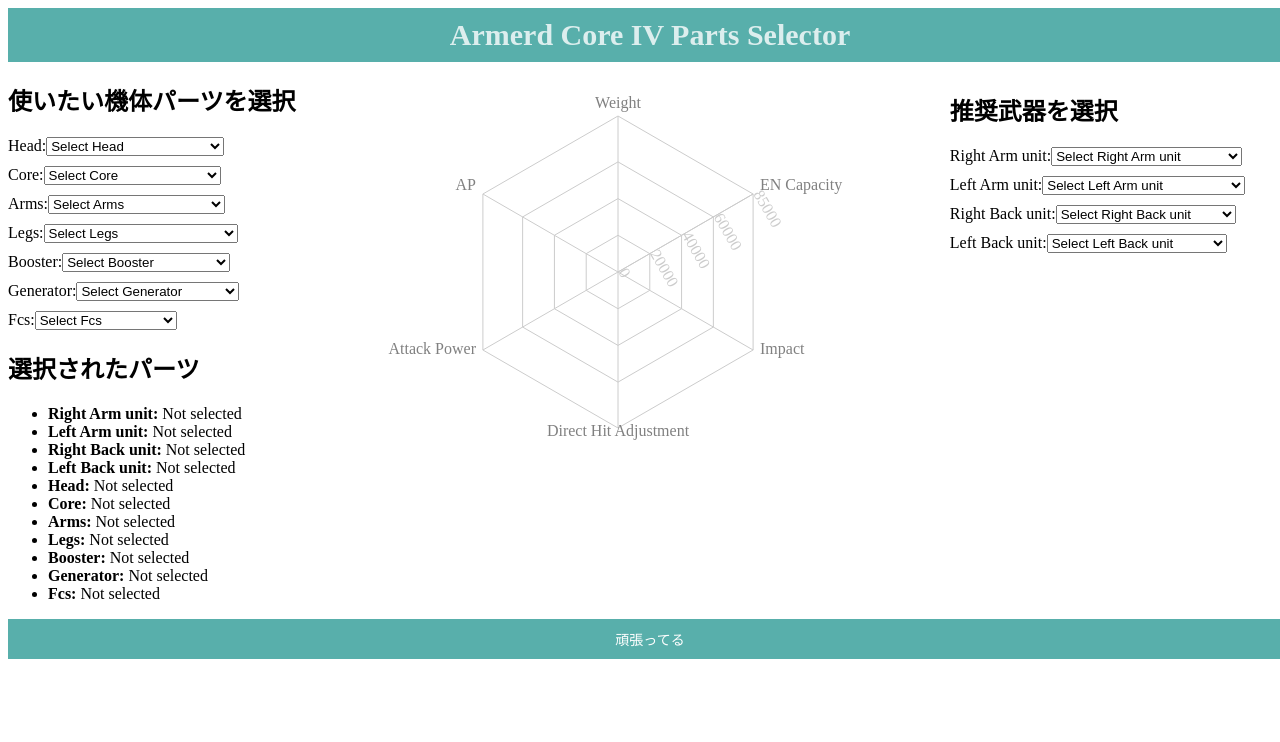
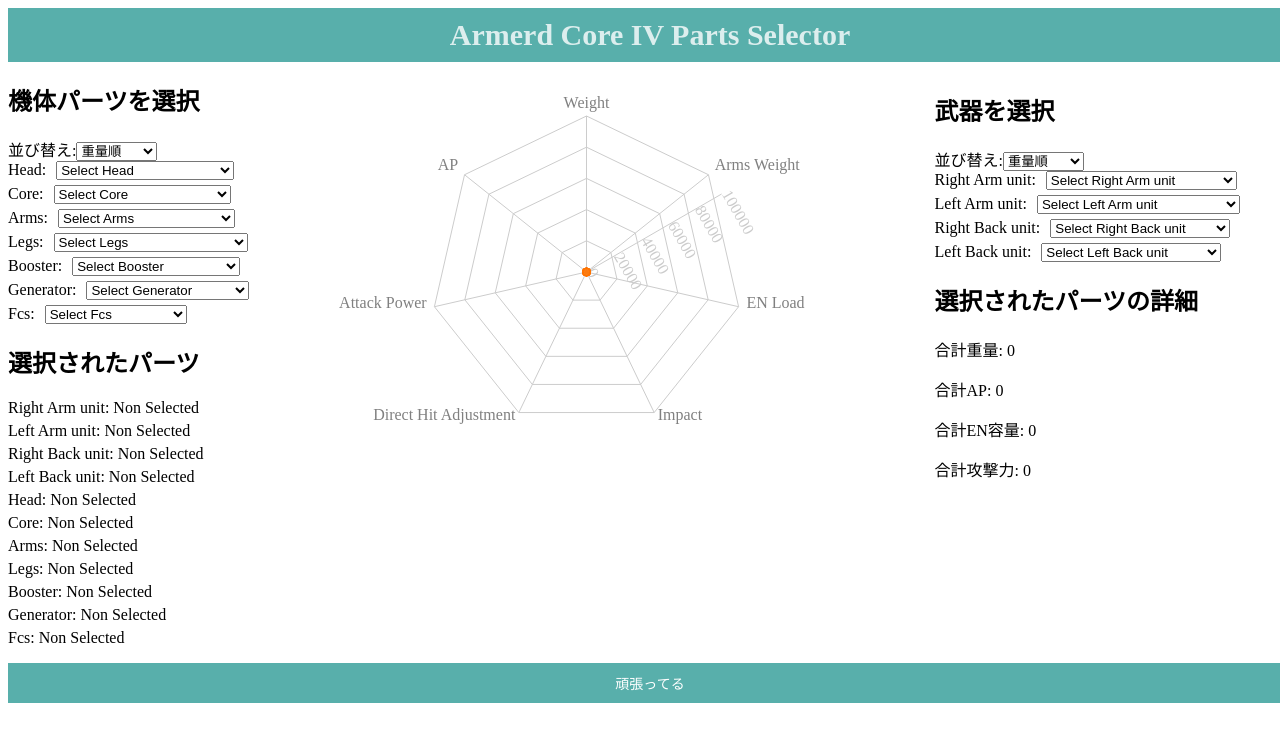
Before and after one commit to akimas1846/ac-assembly, a React (Vite) app: page / in a window 1280 px wide. Shown: the top 742 px of the page. Built offline with nearby package versions, Linux system fonts and the light colour scheme.

Commit message:
完成かも

```diff
--- a/src/components/Main.jsx
+++ b/src/components/Main.jsx
@@ -1,6 +1,5 @@
 import React, { useState, useEffect } from "react";
 import acPartsData from "../data/acPartsData.json";
-import ParallelCoordinate from "./ParallelCoordinate";
 import RadarChart from "./RadarChart";
 
 function Main() {
@@ -23,18 +22,7 @@
   const unitsPartsType = partTypes.filter((item) =>
     item.label.includes("unit")
   );
-  const otherWeapon = partTypes.filter((item) => !item.label.includes("unit"));
-  const parallelData = [
-    { label: "armunit", data: acPartsData.armunit },
-    { label: "backunit", data: acPartsData.backunit },
-    { label: "Head", data: acPartsData.head },
-    { label: "Core", data: acPartsData.core },
-    { label: "Arms", data: acPartsData.arms },
-    { label: "Legs", data: acPartsData.legs },
-    { label: "Booster", data: acPartsData.booster },
-    { label: "Generator", data: acPartsData.generator },
-    { label: "Fcs", data: acPartsData.fcs },
-  ];
+  const otherParts = partTypes.filter((item) => !item.label.includes("unit"));
 
   const initialSelectedParts = {
     "Right Arm unit": "",
@@ -51,14 +39,14 @@
   };
 
   const [selectedParts, setSelectedParts] = useState(initialSelectedParts);
-  const [parallelCoordinateData, setParallelCoordinateData] = useState(
-    acPartsData.armunit
-  );
-  const [recommendedLegs, setRecommendedLegs] = useState([]);
-  const [recommendedArms, setRecommendedArms] = useState([]);
-  const [recommendedGenerator, setRecommendedGenerator] = useState([]);
-  const [activeTab, setActiveTab] = useState("parts");
-  const [activeComponent, setActiveComponent] = useState("parallel");
+  const [sortOption, setSortOption] = useState("weight"); // Default sorting option for otherParts
+  const [unitPartsSortOption, setUnitPartsSortOption] = useState("weight"); // Default sorting option for unitParts
+  const [totals, setTotals] = useState({
+    weight: 0,
+    ap: 0,
+    enLoad: 0,
+    attackPower: 0,
+  });
 
   const handleSelectChange = (e, partType) => {
     const selectedName = e.target.value;
@@ -68,18 +56,11 @@
     }));
   };
 
-  const handleParallelCoordinateChange = (e) => {
-    const selectedPartType = e.target.value;
-    const partData = parallelData.find(
-      (part) => part.label === selectedPartType
-    ).data;
-    setParallelCoordinateData(partData);
-  };
-
   const calculateRecommendations = () => {
     let totalWeight = 0;
     let totalEnLoad = 0;
-    let armLoad = 0;
+    let totalAp = 0;
+    let totalAttackPower = 0;
 
     Object.entries(selectedParts).forEach(([partType, selectedName]) => {
       if (selectedName) {
@@ -92,105 +73,76 @@
           if (selectedPart) {
             totalWeight += selectedPart.Weight || 0;
             totalEnLoad += selectedPart["EN Load"] || 0;
-            if (
-              partType.includes("Arm unit") ||
-              partType.includes("Back unit")
-            ) {
-              armLoad += selectedPart.Weight || 0;
-            }
+            totalAp += selectedPart["AP"] || 0;
+            totalAttackPower += selectedPart["Attack Power"] || 0;
           }
         }
       }
     });
 
-    const filteredLegs = acPartsData.legs.filter(
-      (leg) => leg["Load Limit"] >= totalWeight
-    );
-    setRecommendedLegs(filteredLegs);
-
-    const filteredArms = acPartsData.arms.filter(
-      (arm) => arm["Arms Load Limit"] >= armLoad
-    );
-    setRecommendedArms(filteredArms);
-
-    const filteredGenerators = acPartsData.generator.filter(
-      (gen) => gen["EN Capacity"] >= totalEnLoad
-    );
-    setRecommendedGenerator(filteredGenerators);
+    setTotals({
+      weight: totalWeight,
+      ap: totalAp,
+      enLoad: totalEnLoad,
+      attackPower: totalAttackPower,
+    });
   };
 
   useEffect(() => {
     calculateRecommendations();
   }, [selectedParts]);
 
-  const handleTabChange = (e) => {
-    const tab = e.target.value;
-    setActiveTab(tab);
-    setSelectedParts(initialSelectedParts);
+  const handleSortChange = (e) => {
+    setSortOption(e.target.value);
   };
 
-  const handleComponentChange = (component) => {
-    setActiveComponent(component);
+  const handleUnitPartsSortChange = (e) => {
+    setUnitPartsSortOption(e.target.value);
   };
 
-  const currentPartTypes =
-    activeTab === "weapons"
-      ? [
-          ...partTypes.filter((part) =>
-            ["Head", "Arms", "Booster"].includes(part.label)
-          ),
-          ...partTypes.filter((part) =>
-            [
-              "Right Arm unit",
-              "Left Arm unit",
-              "Right Back unit",
-              "Left Back unit",
-            ].includes(part.label)
-          ),
-        ]
-      : partTypes;
+  // Sorting functions
+  const sortData = (data, option) => {
+    return data.slice().sort((a, b) => {
+      if (option === "weight") return a.Weight - b.Weight;
+      if (option === "atk") return a["Attack Power"] - b["Attack Power"];
+      if (option === "enLoad") return a["EN Load"] - b["EN Load"];
+      if (option === "ap") return a["AP"] - b["AP"];
+      return 0;
+    });
+  };
 
-  const selectedPartNames = Object.keys(selectedParts)
-    .filter((key) => currentPartTypes.some((part) => part.label === key))
-    .reduce((obj, key) => {
-      obj[key] = selectedParts[key];
-      return obj;
-    }, {});
+ const sortedOtherParts = otherParts.map((partType) => ({
+    ...partType,
+    data: sortData(partType.data, sortOption),
+  }));
+
+  const sortedUnitParts = unitsPartsType.map((partType) => ({
+    ...partType,
+    data: sortData(partType.data, unitPartsSortOption),
+  }));
 
   return (
     <div className="container">
       <div className="content">
-        {/* <div className="tabs">
+        <h2>機体パーツを選択</h2>
+        <div>
           <label>
-            <input
-              type="radio"
-              name="tab"
-              value="weapons"
-              checked={activeTab === "weapons"}
-              onChange={handleTabChange}
-            />
-            武器を選択してパーツを推奨
+            <span>並び替え:</span>
+            <select value={sortOption} onChange={handleSortChange}>
+              <option value="weight">重量順</option>
+              <option value="ap">AP順</option>
+              <option value="enLoad">EN容量順</option>
+            </select>
           </label>
-          <label>
-            <input
-              type="radio"
-              name="tab"
-              value="parts"
-              checked={activeTab === "parts"}
-              onChange={handleTabChange}
-            />
-            パーツを選択して武器を推奨
-          </label>
-        </div> */}
-
-        <h2>使いたい機体パーツを選択</h2>
-        {otherWeapon.map((partType, index) => (
-          <div key={index} style={{ marginBottom: "10px" }}>
+        </div>
+        {sortedOtherParts.map((partType, index) => (
+          <div key={index} style={{ marginBottom: "5px" }}>
             <label>
               {partType.label}:
               <select
                 value={selectedParts[partType.label]}
                 onChange={(e) => handleSelectChange(e, partType.label)}
+                style={{ marginLeft: "10px" }}
               >
                 <option value="">Select {partType.label}</option>
                 {partType.data.map((item, idx) => (
@@ -203,61 +155,49 @@
           </div>
         ))}
 
-        <div style={{ marginTop: "20px" }}>
+        <div style={{ marginTop: "10px" }}>
           <h2>選択されたパーツ</h2>
-          <ul>
-            {Object.entries(selectedPartNames).map(
-              ([partType, selectedName]) => (
-                <li key={partType}>
-                  <strong>{partType}:</strong> {selectedName || "Not selected"}
-                </li>
-              )
-            )}
+          <ul style={{ listStyle: "none", padding: 0 }}>
+            {Object.entries(selectedParts).map(([partType, selectedName], index) => (
+              <li key={index} style={{ marginBottom: "5px" }}>
+                {selectedName ? (
+                  <span>{partType}: {selectedName}</span>
+                ) : (
+                  <span>{partType}: Non Selected</span>
+                )}
+              </li>
+            ))}
           </ul>
         </div>
-
-        {/* <div style={{ marginTop: "20px" }}>
-          <h2>データ表示するパーツを選択</h2>
-          <select onChange={handleParallelCoordinateChange}>
-            {parallelData.map((partType, index) => (
-              <option key={index} value={partType.label}>
-                {partType.label}
-              </option>
-            ))}
-          </select>
-        </div> */}
-
-        {/* <div className="component-toggle">
-          <button onClick={() => handleComponentChange("parallel")}>
-            平行座標プロット
-          </button>
-          <button onClick={() => handleComponentChange("radar")}>
-            レーダーチャート
-          </button>
-        </div> */}
       </div>
 
       <div className="plot-container">
-        {/* {activeComponent === "parallel" ? (
-          <ParallelCoordinate
-            data={parallelCoordinateData}
-            highlighted={Object.values(selectedParts).filter((name) => name)}
-          />
-        ) : (
-          <RadarChart data={selectedParts} partTypes={partTypes} />
-        )} */}
         <RadarChart data={selectedParts} partTypes={partTypes} />
       </div>
 
       <div className="recommendations-container">
-        <h2>推奨武器を選択</h2>
-        {unitsPartsType.map((partType, index) => (
-          <div key={index} style={{ marginBottom: "10px" }}>
+        <h2>武器を選択</h2>
+        <div>
+          並び替え:
+          <label>
+            <select
+              value={unitPartsSortOption}
+              onChange={handleUnitPartsSortChange}
+            >
+              <option value="weight">重量順</option>
+              <option value="atk">攻撃力順</option>
+              <option value="enLoad">EN容量順</option>
+            </select>
+          </label>
+        </div>
+        {sortedUnitParts.map((partType, index) => (
+          <div key={index} style={{ marginBottom: "5px" }}>
             <label>
               {partType.label}:
               <select
                 value={selectedParts[partType.label]}
                 onChange={(e) => handleSelectChange(e, partType.label)}
+                style={{ marginLeft: "10px" }}
               >
                 <option value="">Select {partType.label}</option>
                 {partType.data.map((item, idx) => (
@@ -269,6 +209,13 @@
             </label>
           </div>
         ))}
+        <div style={{ marginTop: "10px" }}>
+          <h2>選択されたパーツの詳細</h2>
+          <p>合計重量: {totals.weight}</p>
+          <p>合計AP: {totals.ap}</p>
+          <p>合計EN容量: {totals.enLoad}</p>
+          <p>合計攻撃力: {totals.attackPower}</p>
+        </div>
       </div>
     </div>
   );
--- a/src/components/RadarChart.jsx
+++ b/src/components/RadarChart.jsx
@@ -11,7 +11,8 @@
 const RadarChartComponent = ({ data, partTypes }) => {
   const aggregatedData = {
     Weight: 0,
-    "EN Capacity": 0,
+    "Arms Weight": 0,
+    "EN Load": 0,
     Impact: 0,
     "Direct Hit Adjustment": 0,
     "Attack Power": 0,
@@ -19,12 +20,13 @@
   };
 
   const radiusAxisProps = {
-    Weight: { domain: [0, 85000] },
-    "EN Capacity": { domain: [0, 50000] }, // 10倍した後の最大値
-    Impact: { domain: [0, 10000] },
-    "Direct Hit Adjustment": { domain: [0, 30000] },
-    "Attack Power": { domain: [0, 100000] }, // 10倍した後の最大値
-    AP: { domain: [0, 75000] }, // 5倍した後の最大値
+    Weight: { domain: [0, 0] },
+    "EN Capacity": { domain: [0, 0] }, // 10倍した後の最大値
+    "Arms Weight": { domain: [0, 0] },
+    Impact: { domain: [0, 0] },
+    "Direct Hit Adjustment": { domain: [0, 0] },
+    "Attack Power": { domain: [0, 0] }, // 10倍した後の最大値
+    AP: { domain: [0, 0] }, // 5倍した後の最大値
   };
 
   Object.entries(data).forEach(([partType, selectedName]) => {
@@ -37,33 +39,76 @@
         );
         if (selectedPart) {
           aggregatedData.Weight += selectedPart.Weight || 0;
-          aggregatedData["EN Capacity"] += (selectedPart["EN Capacity"] || 0) * 10;
+          if (partType.includes("unit")) {
+            aggregatedData["Arms Weight"] += selectedPart.Weight * 5 || 0;
+          }
+          aggregatedData["EN Load"] += (selectedPart["EN Load"] || 0) * 10;
           aggregatedData.Impact += selectedPart.Impact * 25 || 0;
-          aggregatedData["Direct Hit Adjustment"] += selectedPart["Direct Hit Adjustment"] * 100 || 0;
-          aggregatedData["Attack Power"] += (selectedPart["Attack Power"] || 0) * 10;
+          aggregatedData["Direct Hit Adjustment"] +=
+            selectedPart["Direct Hit Adjustment"] * 100 || 0;
+          aggregatedData["Attack Power"] +=
+            (selectedPart["Attack Power"] || 0) * 10;
           aggregatedData.AP += (selectedPart.AP || 0) * 5;
+
+          if (partType === "Legs") {
+            radiusAxisProps.Weight.domain[1] =
+              selectedPart["Load Limit"] || radiusAxisProps.Weight.domain[1];
+          } else if (partType === "Generator") {
+            radiusAxisProps["EN Capacity"].domain[1] =
+              (selectedPart["EN Capacity"] || 0) * 10;
+          } else if (partType === "Arms") {
+            radiusAxisProps["Arms Weight"].domain[1] =
+              selectedPart["Arms Load Limit"] * 5 ||
+              radiusAxisProps["Arms Weight"].domain[1];
           }
         }
       }
-    console.log(aggregatedData.Weight);
+    }
   });
 
   const chartData = [
     { subject: "Weight", value: aggregatedData.Weight },
-    { subject: "EN Capacity", value: aggregatedData["EN Capacity"] },
+    { subject: "Arms Weight", value: aggregatedData["Arms Weight"] },
+    { subject: "EN Load", value: aggregatedData["EN Load"] },
     { subject: "Impact", value: aggregatedData.Impact },
-    { subject: "Direct Hit Adjustment", value: aggregatedData["Direct Hit Adjustment"] },
+    {
+      subject: "Direct Hit Adjustment",
+      value: aggregatedData["Direct Hit Adjustment"],
+    },
     { subject: "Attack Power", value: aggregatedData["Attack Power"] },
     { subject: "AP", value: aggregatedData.AP },
   ];
 
+  const upperLimitData = [
+    { subject: "Weight", value: radiusAxisProps.Weight.domain[1] },
+    { subject: "Arms Weight", value: radiusAxisProps["Arms Weight"].domain[1] },
+    { subject: "EN Load", value: radiusAxisProps["EN Capacity"].domain[1] },
+    { subject: "Impact", value: radiusAxisProps.Impact.domain[1] },
+    {
+      subject: "Direct Hit Adjustment",
+      value: radiusAxisProps["Direct Hit Adjustment"].domain[1],
+    },
+    {
+      subject: "Attack Power",
+      value: radiusAxisProps["Attack Power"].domain[1],
+    },
+    { subject: "AP", value: radiusAxisProps.AP.domain[1] },
+  ];
+
+  const overWeight = aggregatedData.Weight > radiusAxisProps.Weight.domain[1];
+  const overArmsWeight =
+    aggregatedData["Arms Weight"] > radiusAxisProps["Arms Weight"].domain[1];
+  const overENLoad =
+    aggregatedData["EN Load"] > radiusAxisProps["EN Capacity"].domain[1];
+  const missionImpossible = overArmsWeight || overENLoad;
+
   return (
+    <div>
       <ResponsiveContainer width="100%" height={400}>
         <RadarChart data={chartData}>
           <PolarGrid />
           <PolarAngleAxis dataKey="subject" />
-        <PolarRadiusAxis angle={30} tickCount={6}
-        domain={radiusAxisProps["Weight"].domain}/>
+          <PolarRadiusAxis angle={30} tickCount={6} domain={[0, 100000]} />
           <Radar
             name="Selected Data"
             dataKey="value"
@@ -71,8 +116,24 @@
             fill="#8884d8"
             fillOpacity={0.6}
           />
+          <Radar
+            name="Upper Limits"
+            dataKey="value"
+            stroke="#ff7300"
+            fill="#ff7300"
+            fillOpacity={0.3}
+            dot={{ r: 4 }}
+            data={upperLimitData}
+          />
         </RadarChart>
       </ResponsiveContainer>
+      <div>
+        {overWeight && <p>積載量超過</p>}
+        {overArmsWeight && <p>腕部積載量超過</p>}
+        {overENLoad && <p>EN出力不足</p>}
+        {missionImpossible && <p>出撃不可</p>}
+      </div>
+    </div>
   );
 };
 
```
Lines whose indentation alone changed are shown as unchanged.
